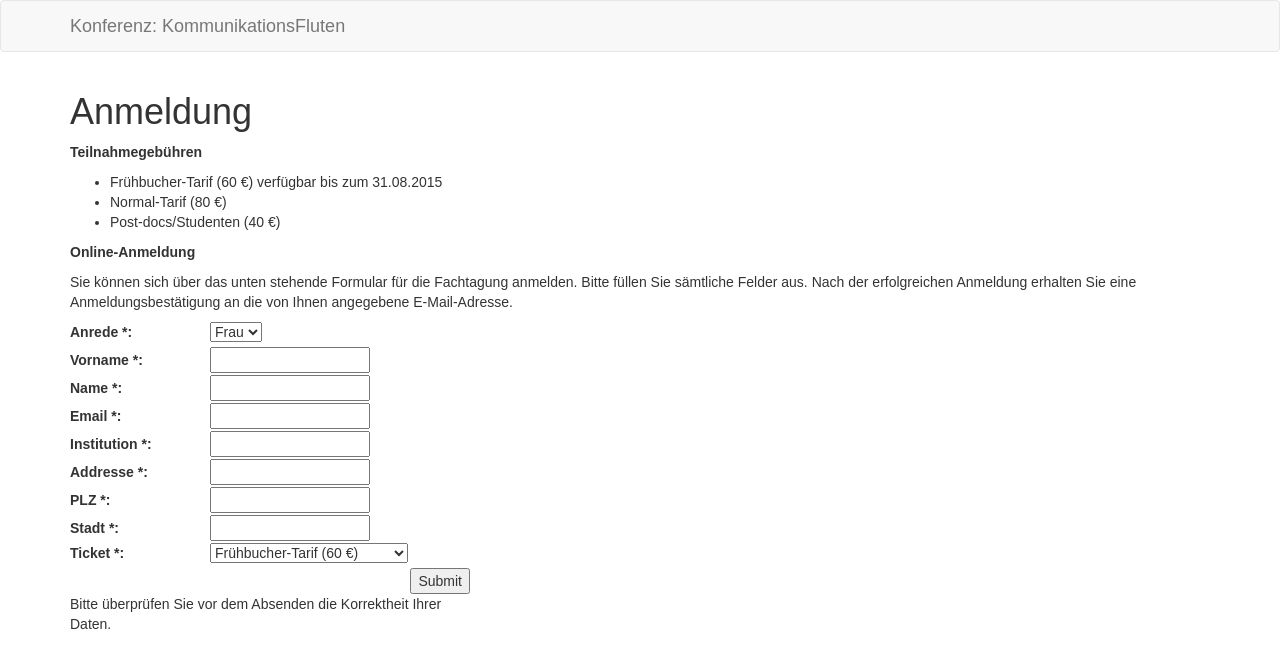
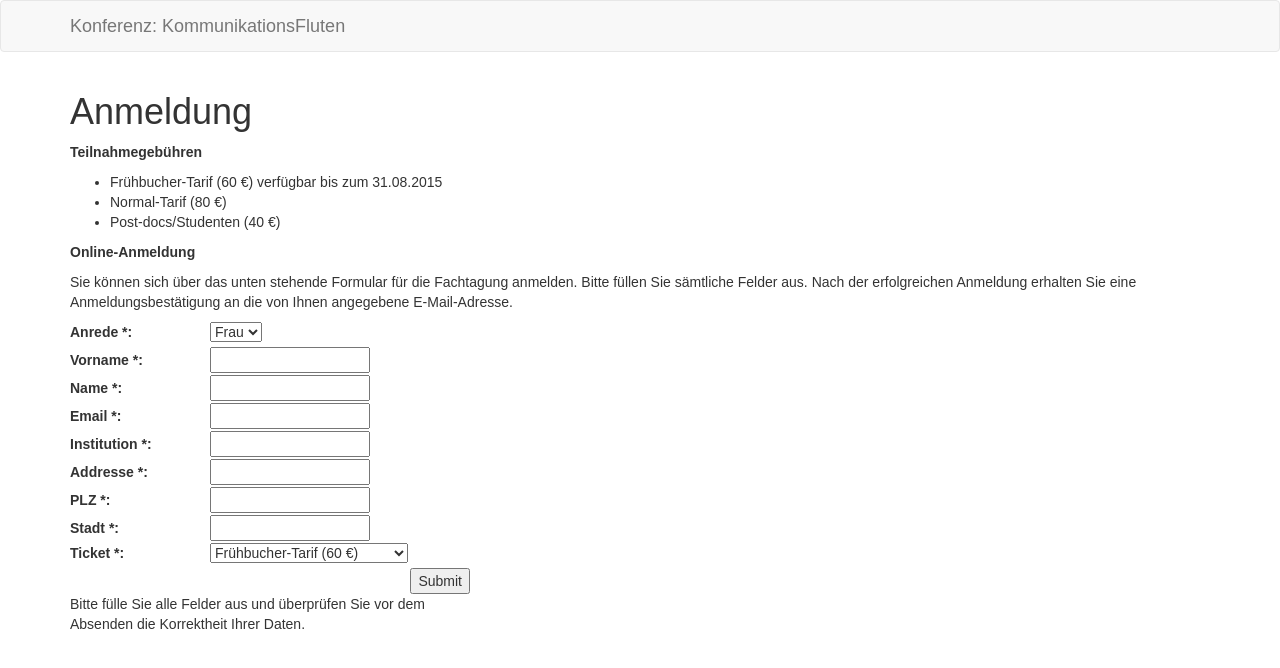
Before and after one commit to susedev/test, a Jekyll site: the page built from anmeldung.html, in a window 1280 px wide. Shown: the top 668 px of the page. Built offline with Jekyll 4.4.1, drawn with Linux system fonts in a browser that asks for light colours.

Commit message:
Edit from JekyllCMS

```diff
--- a/anmeldung.html
+++ b/anmeldung.html
@@ -45,6 +45,6 @@ title: Anmeldung
 
 <div class="line submit"><input type="submit" value="Submit" /></div>
 
-<p>Bitte &uuml;berpr&uuml;fen Sie vor dem Absenden die Korrektheit Ihrer Daten.</p>
+<p>Bitte f&uuml;lle Sie alle Felder aus und &uuml;berpr&uuml;fen Sie vor dem Absenden die Korrektheit Ihrer Daten.</p>
 </form>
 </div>
```
